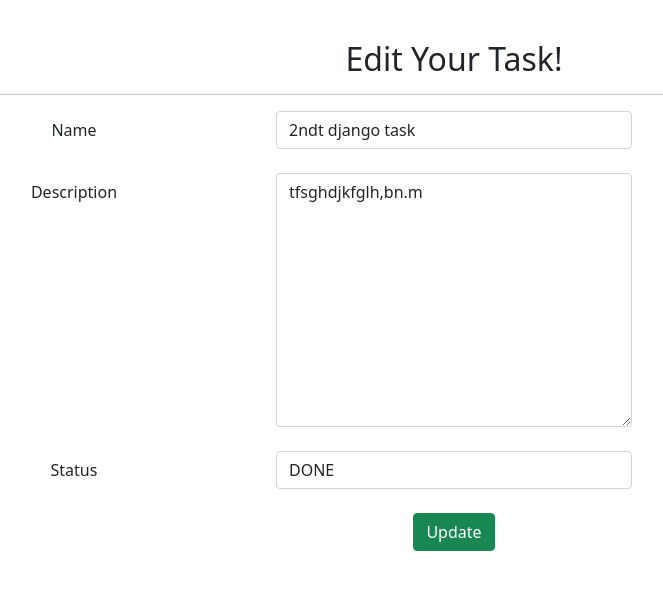
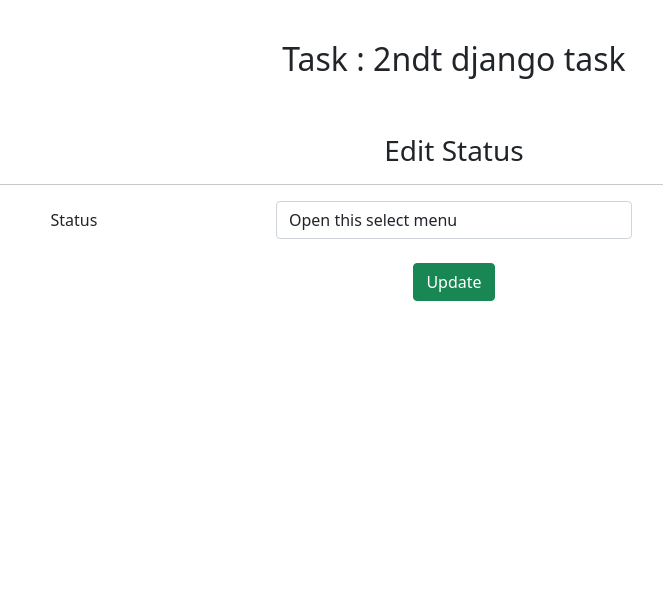
Before and after one commit to ashwinisd25/Project-Management-System, a Django app: page /project/edittask/41 in a window 1280 px wide. Shown: the part 56-646 px from the top of the page, without its empty margins (186-849 px from the left). Run offline with Django 3.2, Linux system fonts and the light colour scheme; data comes from the database, SQL or seed files in the repository; both versions use the stored data as it was after the commit.

Commit message:
Edit task added

```diff
--- a/projectapp/models.py
+++ b/projectapp/models.py
@@ -31,7 +31,7 @@ class Project(models.Model):
 
 
 class Task(models.Model):
-    name = models.CharField(max_length = 120)
+    name = models.CharField(max_length = 120, unique= True)
     description = models.TextField()
     project = models.ForeignKey(Project,on_delete=models.CASCADE)
     status = models.CharField(max_length = 20, choices = STATUS_CHOICES)
--- a/projectapp/views.py
+++ b/projectapp/views.py
@@ -12,11 +12,12 @@ def ProjectStatus(project_id):
     task = Task.objects.filter(project_id=project_id)
     for i in task:
         if i.status !="done":
-            project.end_date = None
             project.project_status = False
         else :
-            project.end_date = datetime.now()
             project.project_status = True
+    if project.project_status == True:
+        project.end_date = datetime.now()
+    project.end_date = None
     return project
 
 def home(request):
@@ -62,6 +63,7 @@ def ProjectDeleteView(request, project_id):
             return redirect('projectlist')
     return redirect('projectlist')
 
+# task creation is handelled in this view in POST part.
 def ProjectDetail(request, project_id):
     task = Task.objects.filter(project=project_id)
     project = Project.objects.get(pk=project_id)
@@ -69,7 +71,6 @@ def ProjectDetail(request, project_id):
             'project':project,
             'task':task
         }
-
     if request.method == 'POST':
         form = TaskForm(request.POST)
         if form.is_valid():
@@ -84,7 +85,7 @@ def ProjectDetail(request, project_id):
             p.save()
             return redirect('projectdetailview', project_id)
         else:
-            return render(request,"projects/create_task.html", {"form":form})
+            return render(request,"projects/create_task.html", {"form":form,"project":project })
     return render(request, 'projects/projectdetail.html', context)
 
 def CreateTask(request, project_id):
@@ -97,22 +98,19 @@ def TaskList(request,project_id):
     tasks = Task.objects.filter(project=project_id)
     return render(request, 'projects/tasklist.html', {'tasks':tasks, "project_id" : project_id})
 
+#  Task status can be edited.
+#  the existing task object is saved in variable and updated with new status.
 def TaskEdit(request,task_id):
     task_obj = Task.objects.get(pk=task_id)
     if request.method == 'POST':
-        form = TaskForm(request.POST)
-        if form.is_valid():
-            task_obj.name=form.cleaned_data.get('name')
-            task_obj.description = form.cleaned_data.get('description')
-            task_obj.status = form.cleaned_data.get('status')
+        if request.POST.get("status"):
+            task_obj.status = request.POST.get("status")
             task_obj.save()
             p = ProjectStatus(task_obj.project_id)
             p.save()
             return redirect('tasklist',task_obj.project.pk)
         else:
             return render(request,"projects/taskedit.html", {"form":form})
-
-
     template_name = 'projects/taskedit.html'
     form = TaskForm(initial={'name': task_obj.name,'description': task_obj.description,'status':task_obj.status })
     context = {'form': form, 'task_obj': task_obj}
--- a/templates/projects/projectlist.html
+++ b/templates/projects/projectlist.html
@@ -25,7 +25,7 @@
                         <td class="text-left"><h6>{{ project.name }}</h6></td>
                         <td ><h6>{{ project.client }}</h6></td>
 
-                        <td >   {% if project.end_date %}<p>Completed</p>
+                        <td >   {% if project.project_status == True %}<p>Completed</p>
                             {% else %}<p>Ongoing</p>{% endif %}</td>
 
                         <td class="text-center">
--- a/templates/projects/taskedit.html
+++ b/templates/projects/taskedit.html
@@ -5,24 +5,26 @@
 
     <div style="text-align:center">
         <div class="form-group">
-        <h2>Edit Your Task!</h2><hr>
+            <h2>Task : {{task_obj.name }}</h2>
+            <br><br>
+
+        <h3>Edit Status</h3><hr>
         <form method="POST">
             {% csrf_token %}
-            {% for field in form %}
             <div class="form-group row">
-                <label class="col-sm-4 col-form-label" for="{{ field.auto_id }}">{{ field.label }}</label>
+                <label class="col-sm-4 col-form-label" for="id_status">Status</label>
                 <div class="col-sm-4">
-                    {{ field }}
+                    <select name= "status" class="form-control" required id="id_status">
+                        <option selected>Open this select menu</option>
+                        <option value="todo">TODO</option>
+                        <option value="wip">WIP</option>
+                        <option value="on_hold">ON_HOLD</option>
+                        <option value="done">DONE</option>
+                      </select>
                     <br>
-                    {% if field.errors %}{% for error in field.errors %}
-                        <div class="alert alert-danger">
-                    <strong>{{ error|escape }}</strong>
-                    </div>
-                      {% endfor %}
-            {% endif %}
                 </div>
             </div>
-            {% endfor %}
+
             <div class="form-group">
                 <button type="submit" class="btn btn-success">Update</button>
             </div>
@@ -31,4 +33,7 @@
     </div>
 </div>
 
+
+
+
 {% endblock %}
--- a/templates/projects/tasklist.html
+++ b/templates/projects/tasklist.html
@@ -25,10 +25,9 @@
                 <p>Status : {{task.status}}</p>
             </div>
             <div class="col align-self-end">
-                <a href="{% url 'edittask' task.pk %}" class="btn btn-primary">EDIT</a>
+                <a href="{% url 'edittask' task.pk %}" class="btn btn-primary">Edit Status</a>
+                <br><br>
                 <a href="{% url 'deletetask' task.pk %}" class="btn btn-danger">DELETE</a>
-
-
             </div>
         </div>
 
```
Also changed, not shown: Img/home.png, db.sqlite3, projectapp/migrations/0005_auto_20210411_1353.py (added).
